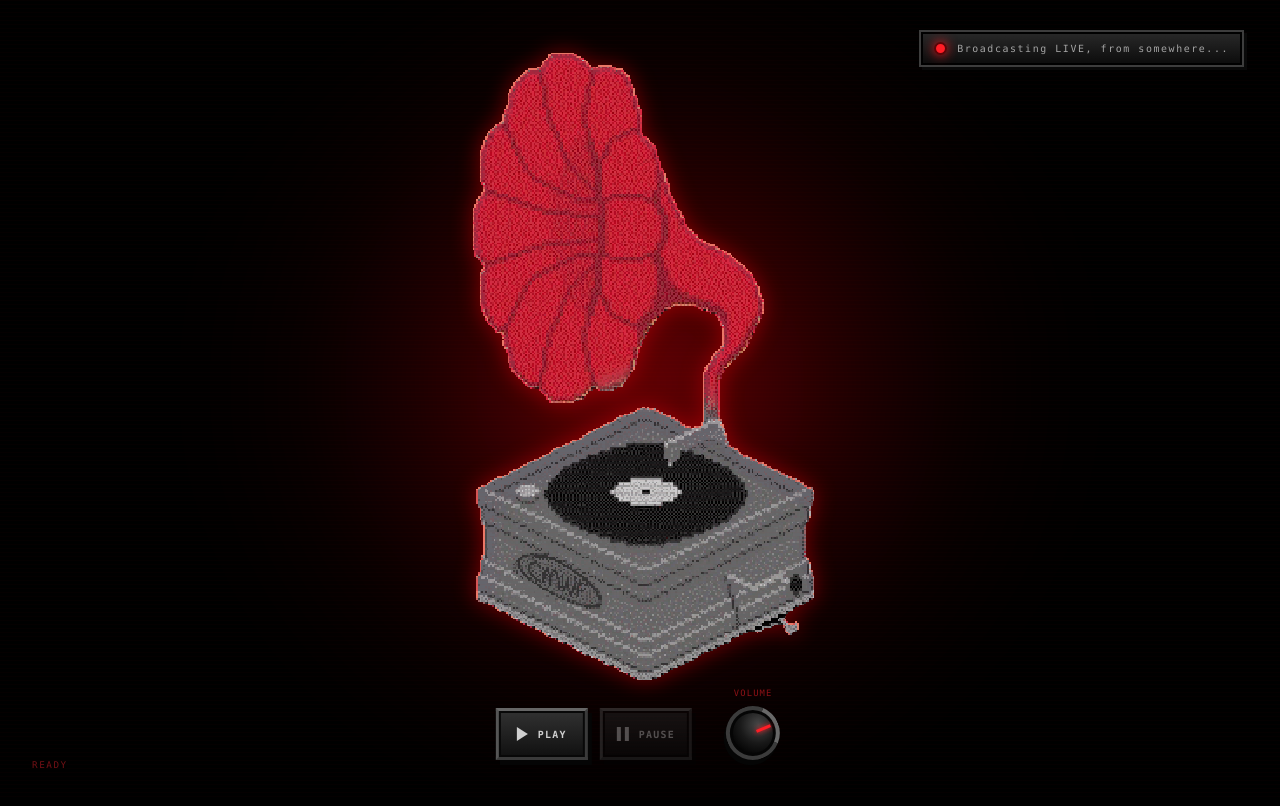
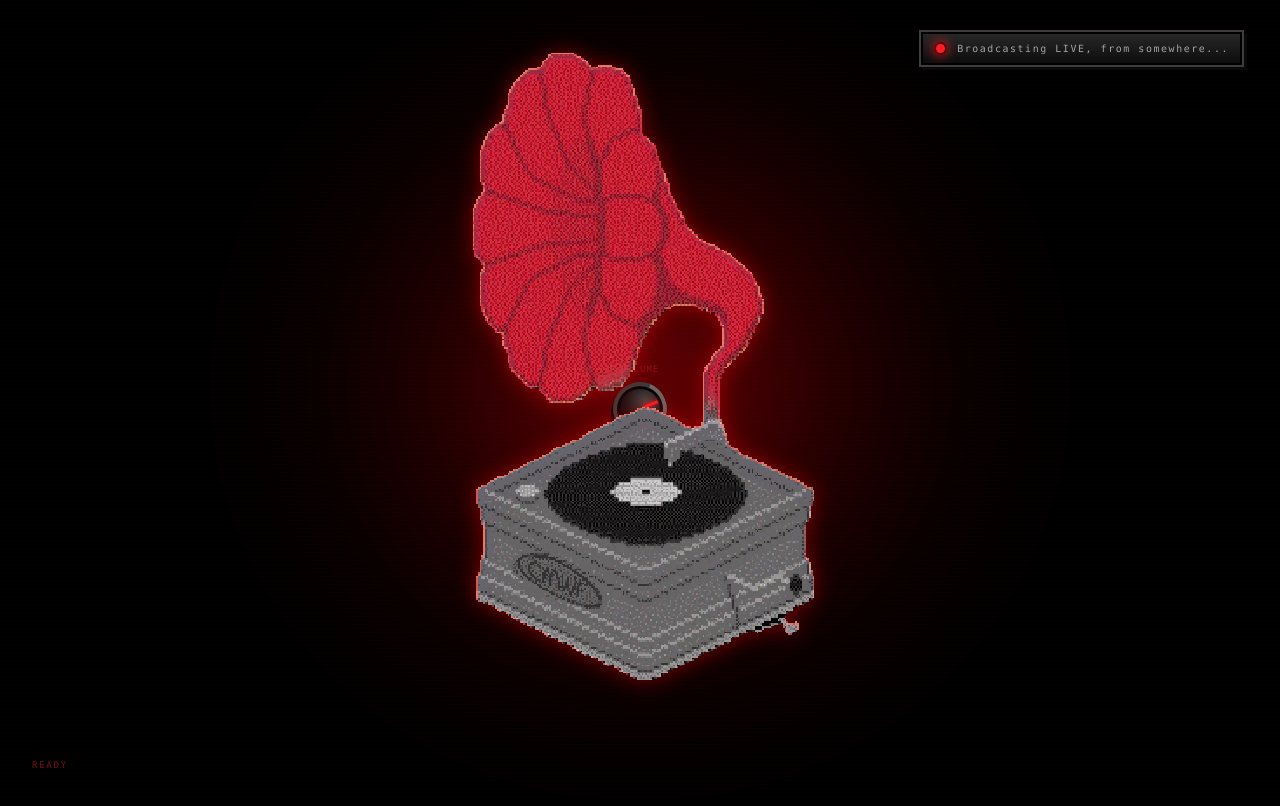
Before and after one commit to 8bitpixiee/SuperSecretSoundStation, a plain HTML site: page index.html in a window 1280 px wide. Drawn offline with Linux system fonts and the light colour scheme.

Commit message:
Update index.html

```diff
--- a/index.html
+++ b/index.html
@@ -29,15 +29,6 @@
       </div>
     </div>
 
-    <section class="hardware" aria-label="Radio controls">
-      <div class="transport">
-        <button id="playButton" class="hardware-button" type="button" aria-label="Play radio station">
-          <i class="play-icon" aria-hidden="true"></i><span>PLAY</span>
-        </button>
-        <button id="pauseButton" class="hardware-button" type="button" aria-label="Pause radio station" disabled>
-          <i class="pause-icon" aria-hidden="true"></i><span>PAUSE</span>
-        </button>
-      </div>
 
       <label class="volume-control" for="volume">
         <span>VOLUME</span>
```
